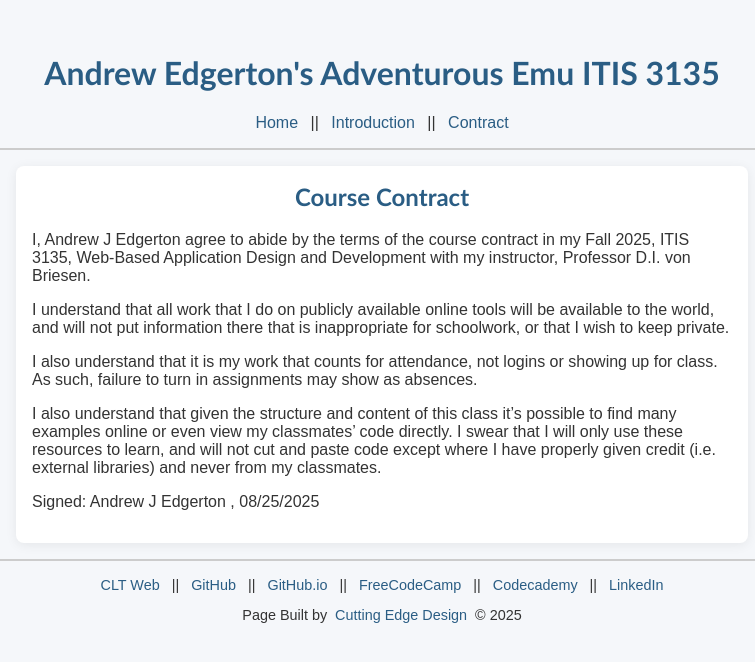
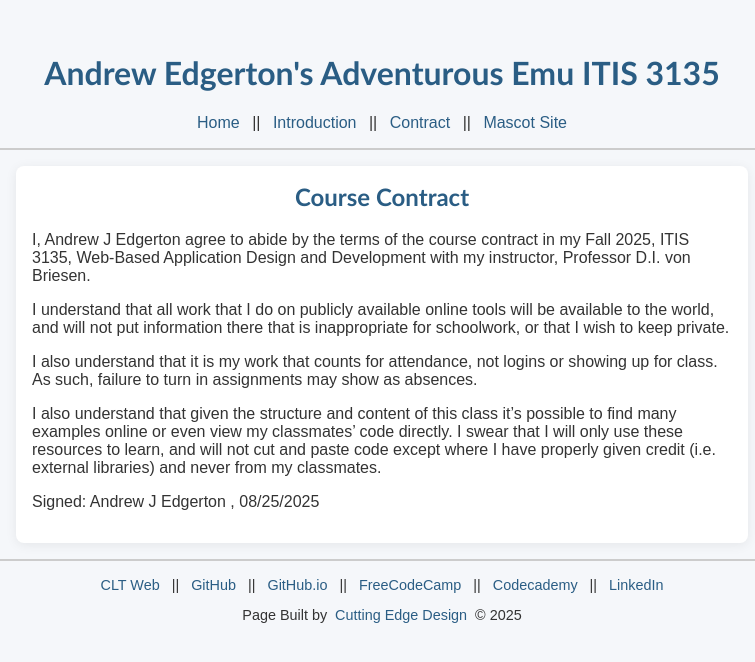
Before and after one commit to aedgert2/aedgert2.github.io, a plain HTML site: page itis3135/contract.html in a window 1280 px wide. Shown: the whole page, without its empty margins (258-1013 px from the left). Drawn offline with Linux system fonts and the light colour scheme.

Commit message:
Add mascot site to nav

```diff
--- a/itis3135/contract.html
+++ b/itis3135/contract.html
@@ -17,6 +17,8 @@
                 <a href="intro.html">Introduction</a>
                 ||
                 <a href="contract.html">Contract</a>
+                ||
+                <a href="adventurousemu/">Mascot Site</a>
             </nav>
     </header>
         <main>
```
Also changed, not shown: itis3135/index.html (+2 -0 lines), itis3135/intro.html (+2 -0 lines).
